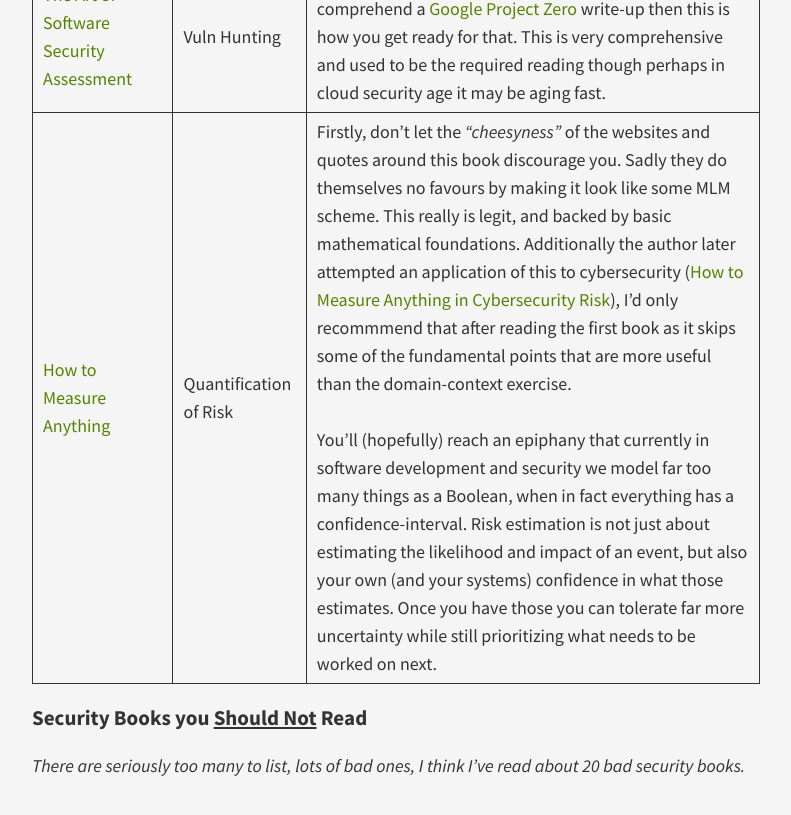
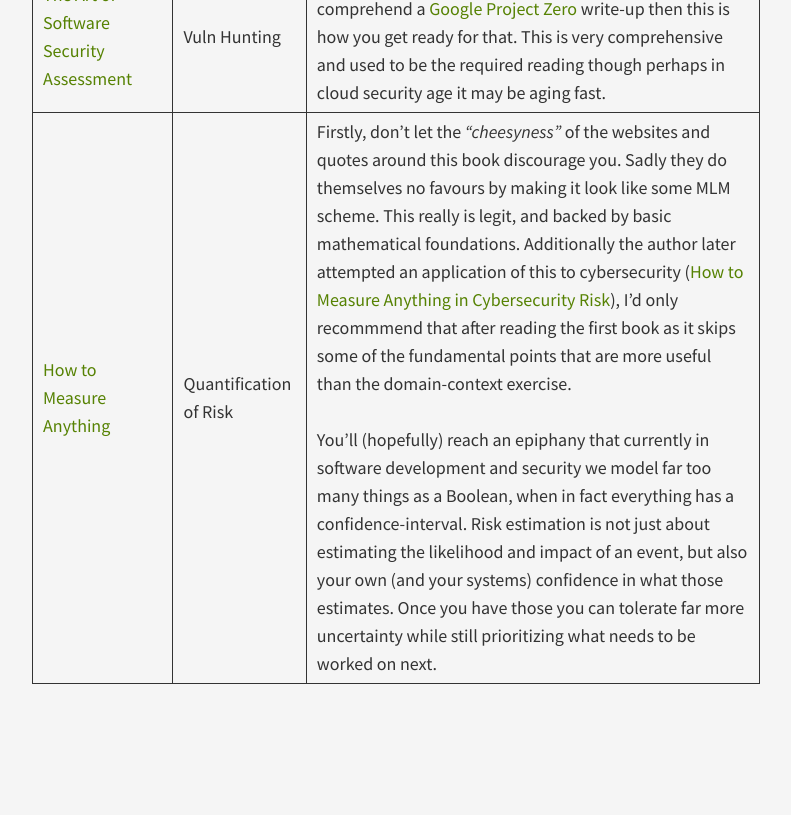
Before and after one commit to joekir/joekir.github.io, a Jekyll site: the page built from security-reading-list/index.md, in a window 1280 px wide and 900 px high, scrolled down 1153 px. Shown: the top 815 px of the window, without its empty margins (244-1035 px from the left). Built offline with Jekyll 4.4.1, drawn with Linux system fonts in a browser that asks for light colours; comment, search, counter and statistics services are not loaded.

Commit message:
Update index.md

```diff
--- a/security-reading-list/index.md
+++ b/security-reading-list/index.md
@@ -15,7 +15,3 @@ _I've had quite a few people that are new to the field of information security a
 |[Silence on the Wire](https://nostarch.com/silence.htm){:target="\_blank"}|Network Security|For anyone that has tried to do network forensics or reverse-engineering, you'll be nodding your head throughout this book. Surprisingly, this book still feels relevant in the "Web 2.0&trade;" world we're currently in (approx. 15 years ago at time of writing this). This book will help you realize that anonymity over a network is difficult, which is challenge for privacy and a boon for network defenders!|
 |[The Art of Software Security Assessment](https://www.pearson.com/us/higher-education/program/Dowd-Art-of-Software-Security-Assessment-The-Identifying-and-Preventing-Software-Vulnerabilities/PGM306255.html){:target="\_blank"}|Vuln Hunting|If you want to someday to be able to read and comprehend a [Google Project Zero](https://googleprojectzero.blogspot.com/){:target="\_blank"} write-up then this is how you get ready for that. This is very comprehensive and used to be the required reading though perhaps in cloud security age it may be aging fast.|
 |[How to Measure Anything](https://www.howtomeasureanything.com/3rd-edition/){:target="\_blank"}|Quantification of Risk|Firstly, don't let the _"cheesyness"_ of the websites and quotes around this book discourage you. Sadly they do themselves no favours by making it look like some MLM scheme. This really is legit, and backed by basic mathematical foundations. Additionally the author later attempted an application of this to cybersecurity ([How to Measure Anything in Cybersecurity Risk](https://www.howtomeasureanything.com/cybersecurity/){:target="\_blank"}), I'd only recommmend that after reading the first book as it skips some of the fundamental points that are more useful than the domain-context exercise. <br><br>You'll (hopefully) reach an epiphany that currently in software development and security we model far too many things as a Boolean, when in fact everything has a confidence-interval. Risk estimation is not just about estimating the likelihood and impact of an event, but also your own (and your systems) confidence in what those estimates. Once you have those you can tolerate far more uncertainty while still prioritizing what needs to be worked on next.|
-
-### Security Books you <u>Should Not</u> Read
-
-_There are seriously too many to list, lots of bad ones, I think I've read about 20 bad security books._
```
